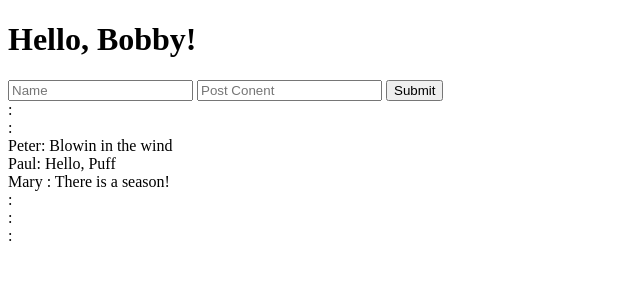
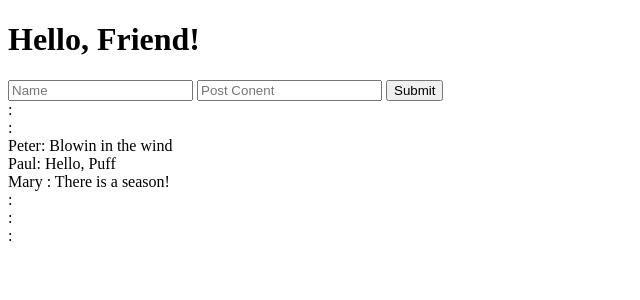
Before and after one commit to dbob23/blogHole, a Flask app: page / in a window 1280 px wide. Shown: the top 300 px of the page, without its empty margins (0-640 px from the left). Run offline with Flask 2, Linux system fonts and the light colour scheme; data comes from the database, SQL or seed files in the repository.

Commit message:
Hard coded values for testing

```diff
--- a/templates/index.html
+++ b/templates/index.html
@@ -5,7 +5,7 @@
         <title>Home Page - Blog Hole</title>
     </head>
     <body>
-        <h1>Hello, Bobby!</h1>
+        <h1>Hello, Friend!</h1>
         <form action='/' method = 'post'>
             <input placeholder='Name', name='name'>
             <input placeholder='Post Conent', name='post'>
```
